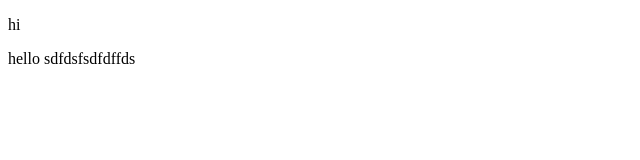
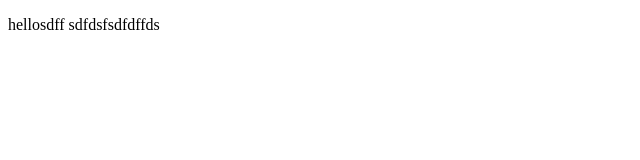
Before and after one commit to Skyler841017/githubTest, a plain HTML site: page index.html in a window 1280 px wide. Shown: the whole page, without its empty margins (0-640 px from the left). Drawn offline with Linux system fonts and the light colour scheme.

Commit message:
deleteTest

```diff
--- a/index.html
+++ b/index.html
@@ -7,8 +7,8 @@
     <title>Document</title>
 </head>
 <body>
-    <p>hi</p>
-    hello
+    <p></p>
+    hellosdff
     sdfdsfsdfdffds
 </body>
 </html>
```
